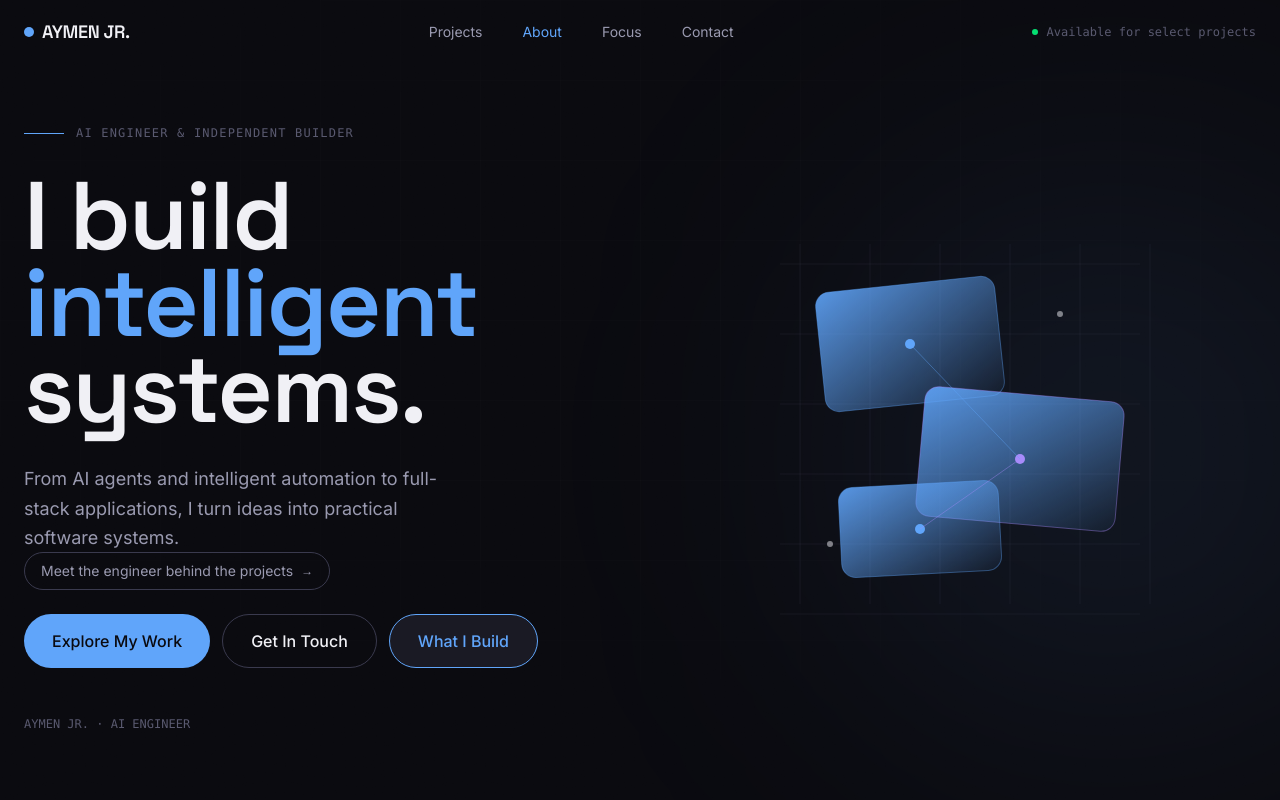
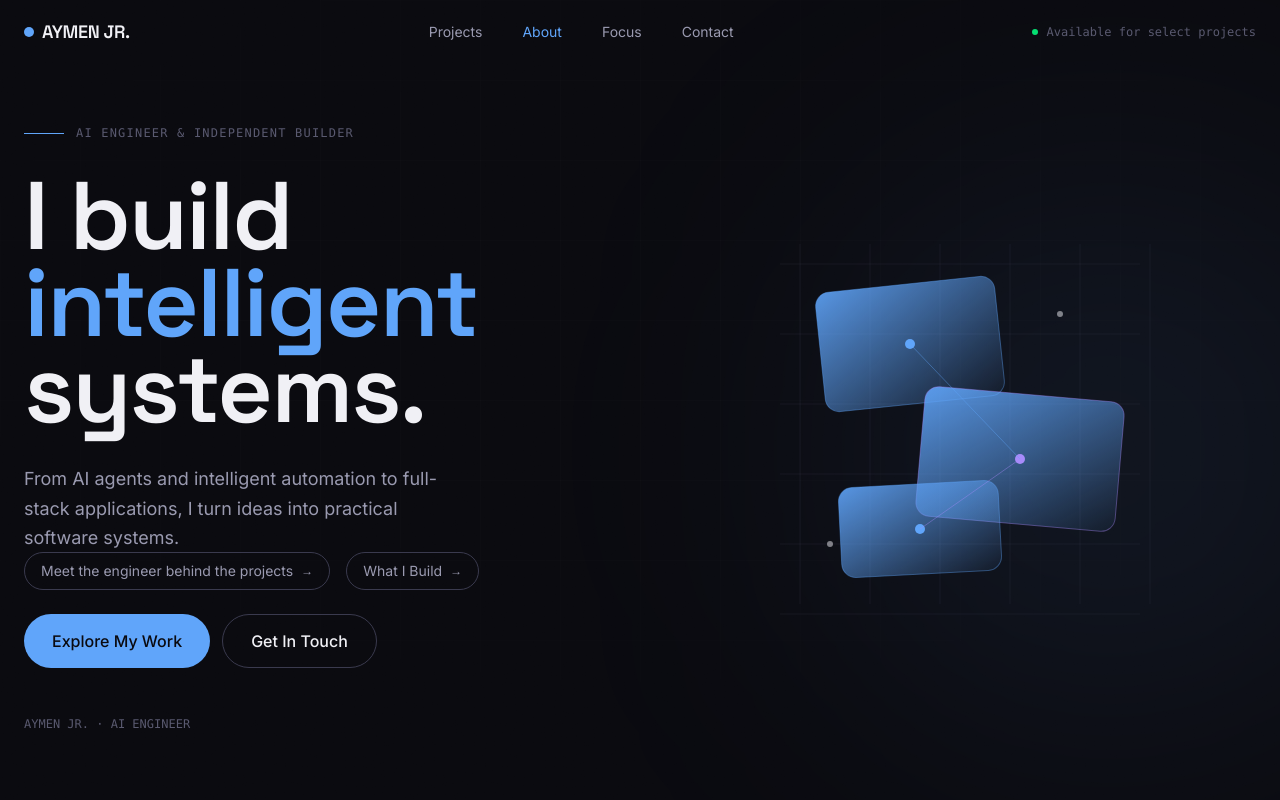
Before and after one commit to aymenfoot/aymenjr-portfolio, a Next.js app: page / in a window 1280 px wide. Shown: the top 800 px of the page. Built offline with nearby package versions, Linux system fonts and the light colour scheme.

Commit message:
Reposition What I Build as text link beside Meet the engineer

```diff
--- a/src/components/Hero.tsx
+++ b/src/components/Hero.tsx
@@ -34,16 +34,27 @@ export default function Hero() {
             From AI agents and intelligent automation to full-stack applications, I turn ideas into practical software systems.
           </motion.p>
 
-          <motion.a
-            href="#about"
+          <motion.div
             initial={{ opacity: 0, y: 12 }}
             animate={{ opacity: 1, y: 0 }}
             transition={{ duration: 0.5, delay: 0.35, ease: [0.22, 1, 0.36, 1] }}
-            className="inline-flex items-center gap-2 text-sm px-4 py-2 rounded-full border border-[var(--border-strong)] text-[var(--text-muted)] hover:border-[var(--accent)] hover:text-[var(--accent)] transition mb-6"
+            className="flex flex-wrap items-center gap-4 mb-6"
           >
-            Meet the engineer behind the projects
-            <span className="text-xs">→</span>
-          </motion.a>
+            <a
+              href="#about"
+              className="inline-flex items-center gap-2 text-sm px-4 py-2 rounded-full border border-[var(--border-strong)] text-[var(--text-muted)] hover:border-[var(--accent)] hover:text-[var(--accent)] transition"
+            >
+              Meet the engineer behind the projects
+              <span className="text-xs">→</span>
+            </a>
+            <a
+              href="#what-i-build"
+              className="inline-flex items-center gap-2 text-sm px-4 py-2 rounded-full border border-[var(--border-strong)] text-[var(--text-muted)] hover:border-[var(--accent)] hover:text-[var(--accent)] transition"
+            >
+              What I Build
+              <span className="text-xs">→</span>
+            </a>
+          </motion.div>
 
           <motion.div initial={{ opacity: 0, y: 20 }} animate={{ opacity: 1, y: 0 }} transition={{ duration: 0.8, delay: 0.5, ease: [0.22, 1, 0.36, 1] }}
             className="flex flex-col sm:flex-row gap-3">
@@ -52,9 +63,6 @@ export default function Hero() {
             </a>
             <a href="#contact" className="inline-flex items-center justify-center gap-2 px-7 py-3.5 rounded-full border border-[var(--border-strong)] text-[var(--text)] font-medium hover:bg-[var(--surface)] transition">
               Get In Touch
-            </a>
-            <a href="#what-i-build" className="inline-flex items-center justify-center gap-2 px-7 py-3.5 rounded-full bg-[var(--surface)] border border-[var(--accent)] text-[var(--accent)] font-medium hover:bg-[var(--accent)] hover:text-[var(--bg)] transition">
-              What I Build
             </a>
           </motion.div>
 
```
